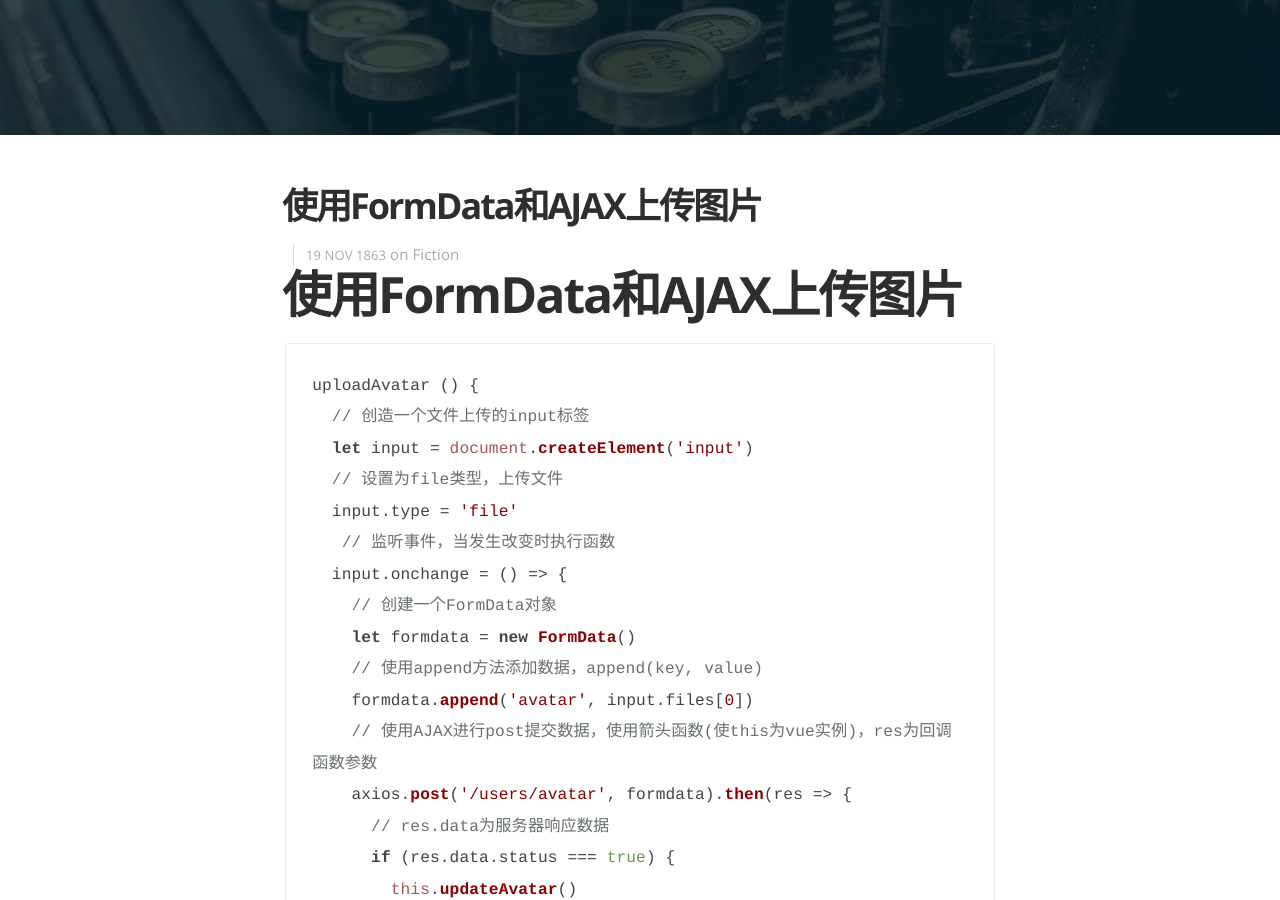
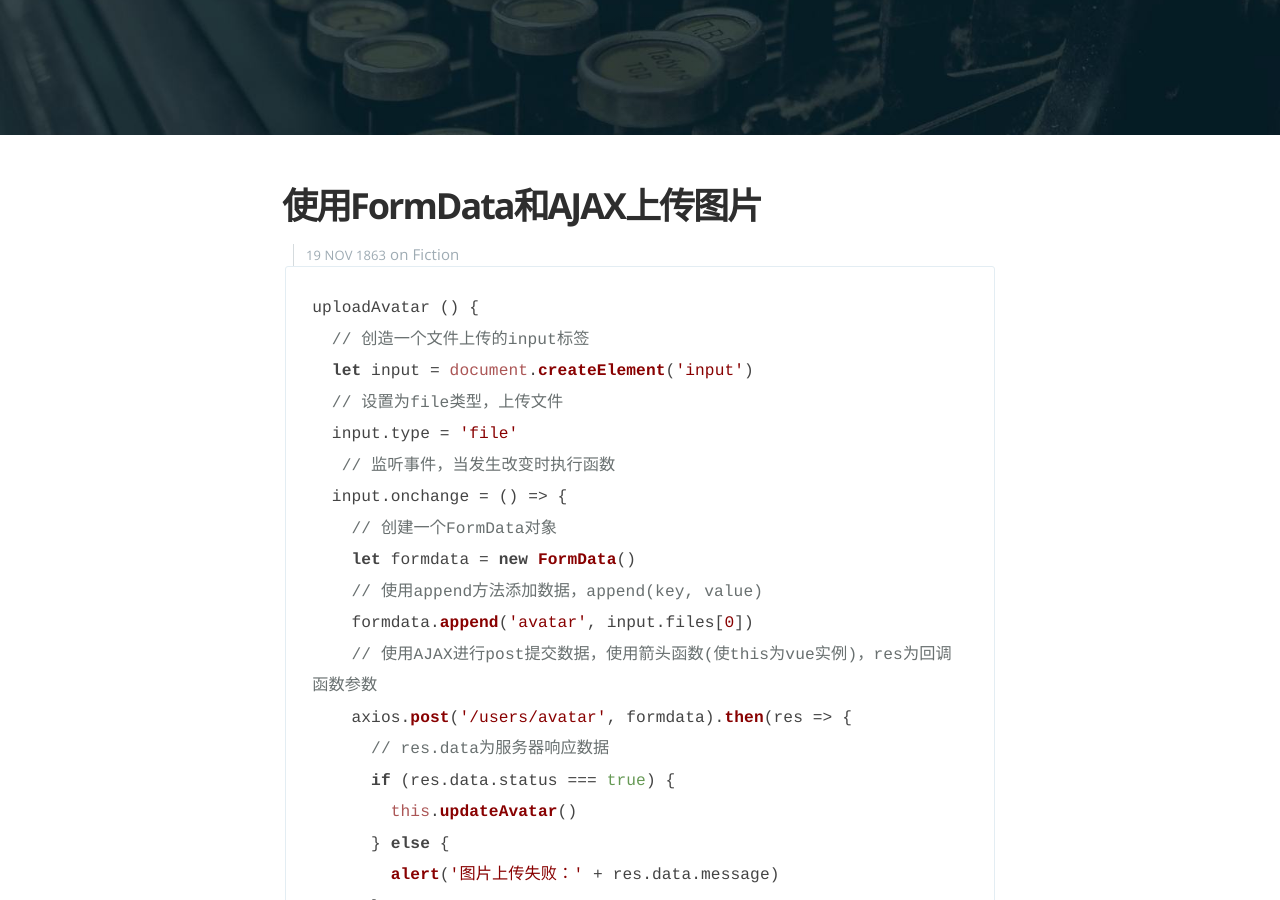
Before and after one commit to yangliangwu/blog, a Jekyll site: the page built from _posts/2018-04-08-formdata&form.md, in a window 1280 px wide and 900 px high, scrolled down 450 px. Built offline with Jekyll 4.4.1, drawn with Linux system fonts in a browser that asks for light colours; nearby versions of some CDN libraries.

Commit message:
Update 2018-04-08-formdata&form.md

````diff
--- a/_posts/2018-04-08-formdata&form.md
+++ b/_posts/2018-04-08-formdata&form.md
@@ -9,8 +9,6 @@ subclass: 'post tag-fiction'
 author: 前端
 categories: 前端
 ---
-
-# 使用FormData和AJAX上传图片
 
 ```javascript
 uploadAvatar () {
````
